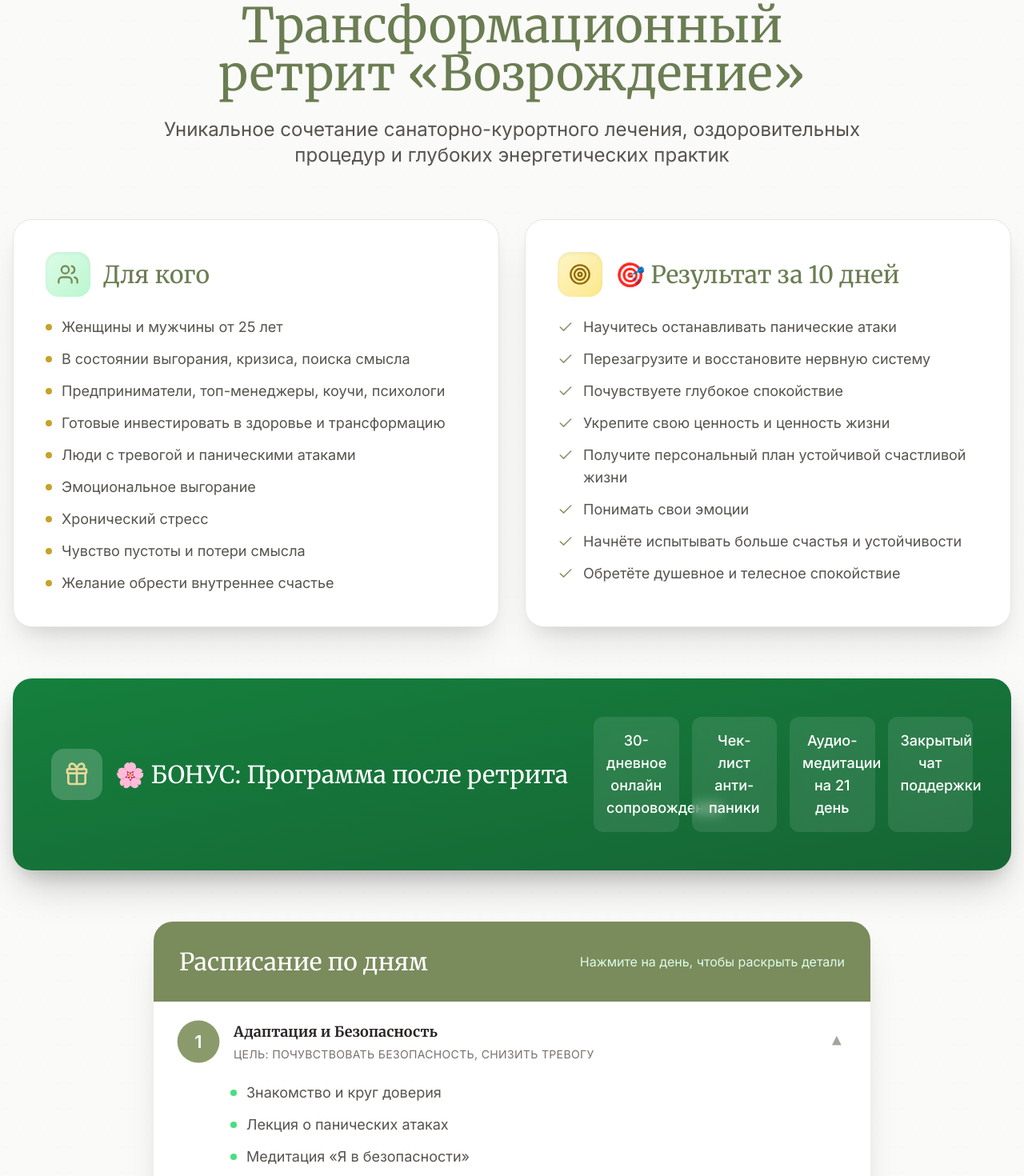
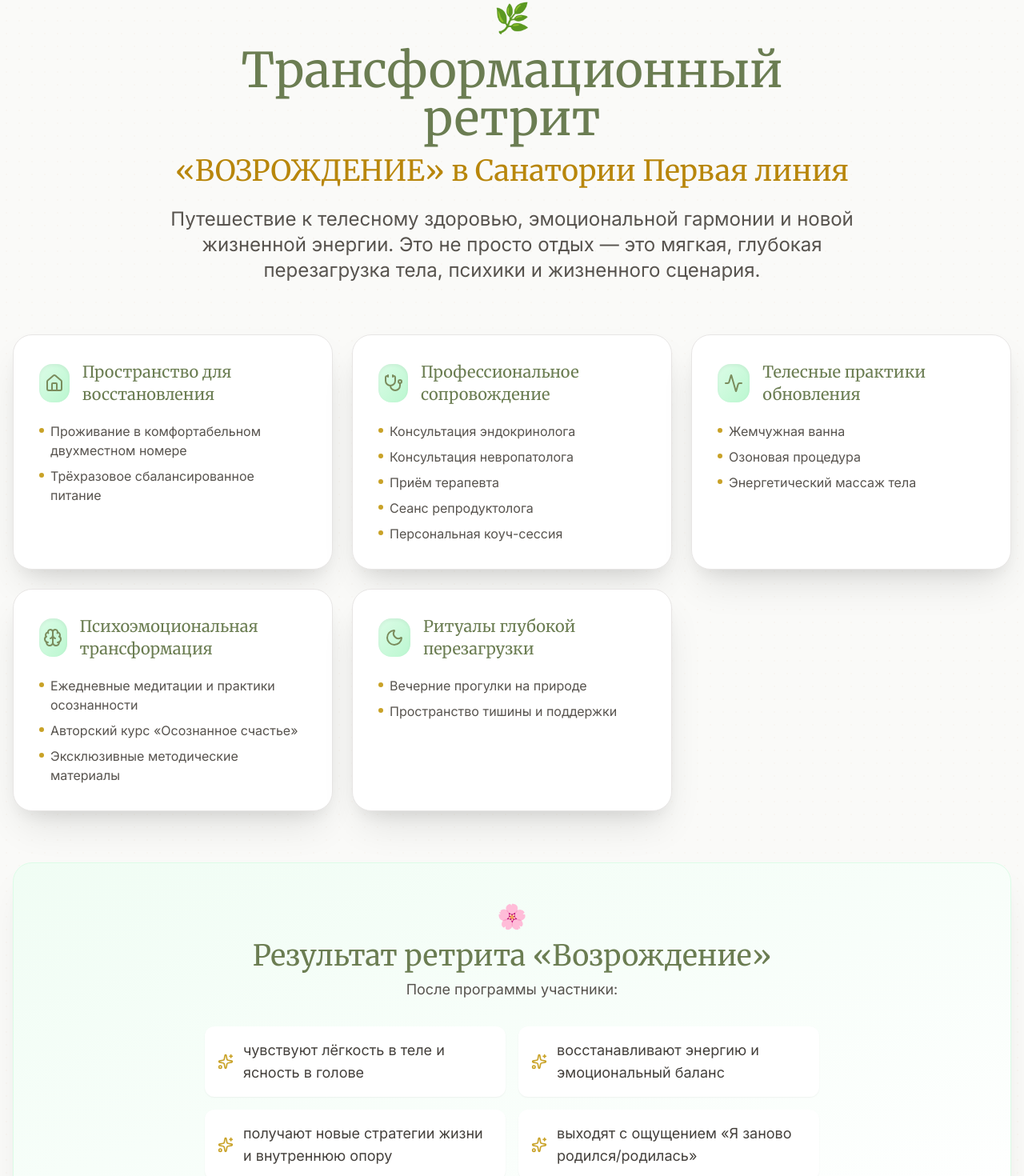
Before and after one commit to karras2025-collab/Retrit, a React (Vite) app: page / in a window 1280 px wide. Shown: the part 1756-3226 px from the top of the page at 80% size. Built offline with nearby package versions, Linux system fonts and the light colour scheme.

Commit message:
feat: expanded program with included services and results

```diff
--- a/components/Program.tsx
+++ b/components/Program.tsx
@@ -1,6 +1,6 @@
 import React, { useState } from 'react';
 import { SCHEDULE } from '../constants';
-import { Users, Gift, Target, Sparkles, Check, Heart, Brain, Smile, Shield, MapPin, MessageCircle } from 'lucide-react';
+import { Users, Gift, Target, Sparkles, Check, Heart, Brain, Smile, Shield, MapPin, MessageCircle, Home, Utensils, Stethoscope, Leaf, Activity, Moon } from 'lucide-react';
 
 const targetAudience = [
     "Женщины и мужчины от 25 лет",
@@ -32,6 +32,61 @@ const results = [
     { icon: Heart, text: "Обретёте душевное и телесное спокойствие" }
 ];
 
+const includedSections = [
+    {
+        icon: Home,
+        title: "Пространство для восстановления",
+        items: [
+            "Проживание в комфортабельном двухместном номере",
+            "Трёхразовое сбалансированное питание"
+        ]
+    },
+    {
+        icon: Stethoscope,
+        title: "Профессиональное сопровождение",
+        items: [
+            "Консультация эндокринолога",
+            "Консультация невропатолога",
+            "Приём терапевта",
+            "Сеанс репродуктолога",
+            "Персональная коуч-сессия"
+        ]
+    },
+    {
+        icon: Activity,
+        title: "Телесные практики обновления",
+        items: [
+            "Жемчужная ванна",
+            "Озоновая процедура",
+            "Энергетический массаж тела"
+        ]
+    },
+    {
+        icon: Brain,
+        title: "Психоэмоциональная трансформация",
+        items: [
+            "Ежедневные медитации и практики осознанности",
+            "Авторский курс «Осознанное счастье»",
+            "Эксклюзивные методические материалы"
+        ]
+    },
+    {
+        icon: Moon,
+        title: "Ритуалы глубокой перезагрузки",
+        items: [
+            "Вечерние прогулки на природе",
+            "Пространство тишины и поддержки"
+        ]
+    }
+];
+
+const finalResults = [
+    "чувствуют лёгкость в теле и ясность в голове",
+    "восстанавливают энергию и эмоциональный баланс",
+    "получают новые стратегии жизни и внутреннюю опору",
+    "выходят с ощущением «Я заново родился/родилась»"
+];
+
 export const Program: React.FC = () => {
     const [activeDay, setActiveDay] = useState<number | null>(1);
 
@@ -48,15 +103,73 @@ export const Program: React.FC = () => {
 
                 {/* Main Title */}
                 <div className="text-center mb-16 max-w-4xl mx-auto">
-                    <h2 className="text-4xl md:text-5xl lg:text-6xl font-serif text-primary-800 mb-6">
-                        Трансформационный ретрит «Возрождение»
+                    <span className="text-4xl mb-4 block">🌿</span>
+                    <h2 className="text-4xl md:text-5xl lg:text-6xl font-serif text-primary-800 mb-4">
+                        Трансформационный ретрит
                     </h2>
+                    <h3 className="text-3xl md:text-4xl font-serif text-gold-600 mb-6">
+                        «ВОЗРОЖДЕНИЕ» в Санатории Первая линия
+                    </h3>
                     <p className="text-xl md:text-2xl text-stone-600 leading-relaxed">
-                        Уникальное сочетание санаторно-курортного лечения, оздоровительных процедур и глубоких энергетических практик
+                        Путешествие к телесному здоровью, эмоциональной гармонии и новой жизненной энергии.
+                        Это не просто отдых — это мягкая, глубокая перезагрузка тела, психики и жизненного сценария.
                     </p>
                 </div>
 
-                {/* Cards Grid */}
+                {/* What's Included - 5 Cards */}
+                <div className="grid grid-cols-1 md:grid-cols-2 lg:grid-cols-3 gap-6 mb-16">
+                    {includedSections.map((section, idx) => {
+                        const Icon = section.icon;
+                        return (
+                            <div
+                                key={idx}
+                                className="bg-white rounded-3xl p-8 border border-stone-200 transition-all duration-500 hover:scale-[1.02] hover:-translate-y-1"
+                                style={{
+                                    boxShadow: '0 25px 50px -12px rgba(0, 0, 0, 0.12), 0 12px 24px -8px rgba(0, 0, 0, 0.08)',
+                                }}
+                            >
+                                <div className="flex items-center gap-4 mb-5">
+                                    <div className="w-12 h-12 bg-gradient-to-br from-primary-100 to-primary-200 rounded-2xl flex items-center justify-center shadow-inner">
+                                        <Icon className="w-6 h-6 text-primary-700" />
+                                    </div>
+                                    <h4 className="text-xl font-serif text-primary-800">{section.title}</h4>
+                                </div>
+                                <ul className="space-y-2">
+                                    {section.items.map((item, itemIdx) => (
+                                        <li key={itemIdx} className="flex items-start gap-2 text-base text-stone-600">
+                                            <span className="w-1.5 h-1.5 bg-gold-500 rounded-full mt-2 shrink-0"></span>
+                                            {item}
+                                        </li>
+                                    ))}
+                                </ul>
+                            </div>
+                        );
+                    })}
+                </div>
+
+                {/* Results After Retreat */}
+                <div
+                    className="bg-gradient-to-br from-primary-50 to-white rounded-3xl p-8 md:p-12 mb-16 border border-primary-100"
+                    style={{
+                        boxShadow: '0 25px 50px -12px rgba(0, 0, 0, 0.08), 0 12px 24px -8px rgba(0, 0, 0, 0.05)',
+                    }}
+                >
+                    <div className="text-center mb-8">
+                        <span className="text-3xl mb-3 block">🌸</span>
+                        <h3 className="text-3xl md:text-4xl font-serif text-primary-800">Результат ретрита «Возрождение»</h3>
+                        <p className="text-lg text-stone-600 mt-2">После программы участники:</p>
+                    </div>
+                    <div className="grid grid-cols-1 md:grid-cols-2 gap-4 max-w-3xl mx-auto">
+                        {finalResults.map((result, idx) => (
+                            <div key={idx} className="flex items-center gap-3 bg-white rounded-xl p-4 shadow-sm">
+                                <Sparkles className="w-5 h-5 text-gold-500 shrink-0" />
+                                <span className="text-lg text-stone-700">{result}</span>
+                            </div>
+                        ))}
+                    </div>
+                </div>
+
+                {/* Cards Grid - For Whom & Results */}
                 <div className="grid grid-cols-1 lg:grid-cols-2 gap-8 mb-16">
 
                     {/* For Whom Card */}
@@ -82,7 +195,7 @@ export const Program: React.FC = () => {
                         </ul>
                     </div>
 
-                    {/* Results Card */}
+                    {/* 10-Day Results Card */}
                     <div
                         className="bg-white rounded-3xl p-8 md:p-10 border border-stone-200 transition-all duration-500 hover:scale-[1.02] hover:-translate-y-1"
                         style={{
@@ -96,15 +209,12 @@ export const Program: React.FC = () => {
                             <h3 className="text-2xl md:text-3xl font-serif text-primary-800">🎯 Результат за 10 дней</h3>
                         </div>
                         <ul className="space-y-3">
-                            {results.map((item, idx) => {
-                                const Icon = item.icon;
-                                return (
-                                    <li key={idx} className="flex items-start gap-3 text-lg text-stone-600">
-                                        <Check className="w-5 h-5 text-primary-600 mt-1 shrink-0" />
-                                        {item.text}
-                                    </li>
-                                );
-                            })}
+                            {results.map((item, idx) => (
+                                <li key={idx} className="flex items-start gap-3 text-lg text-stone-600">
+                                    <Check className="w-5 h-5 text-primary-600 mt-1 shrink-0" />
+                                    {item.text}
+                                </li>
+                            ))}
                         </ul>
                     </div>
 
```
